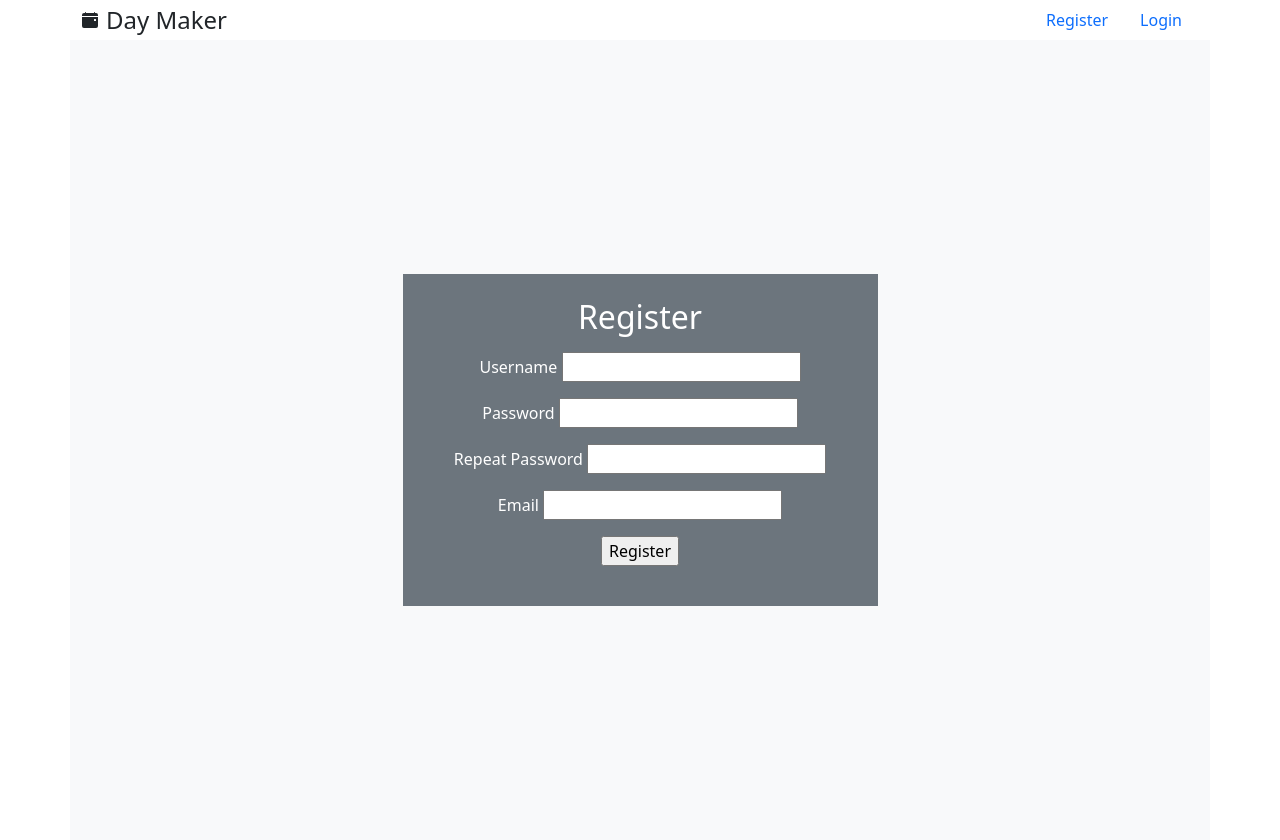
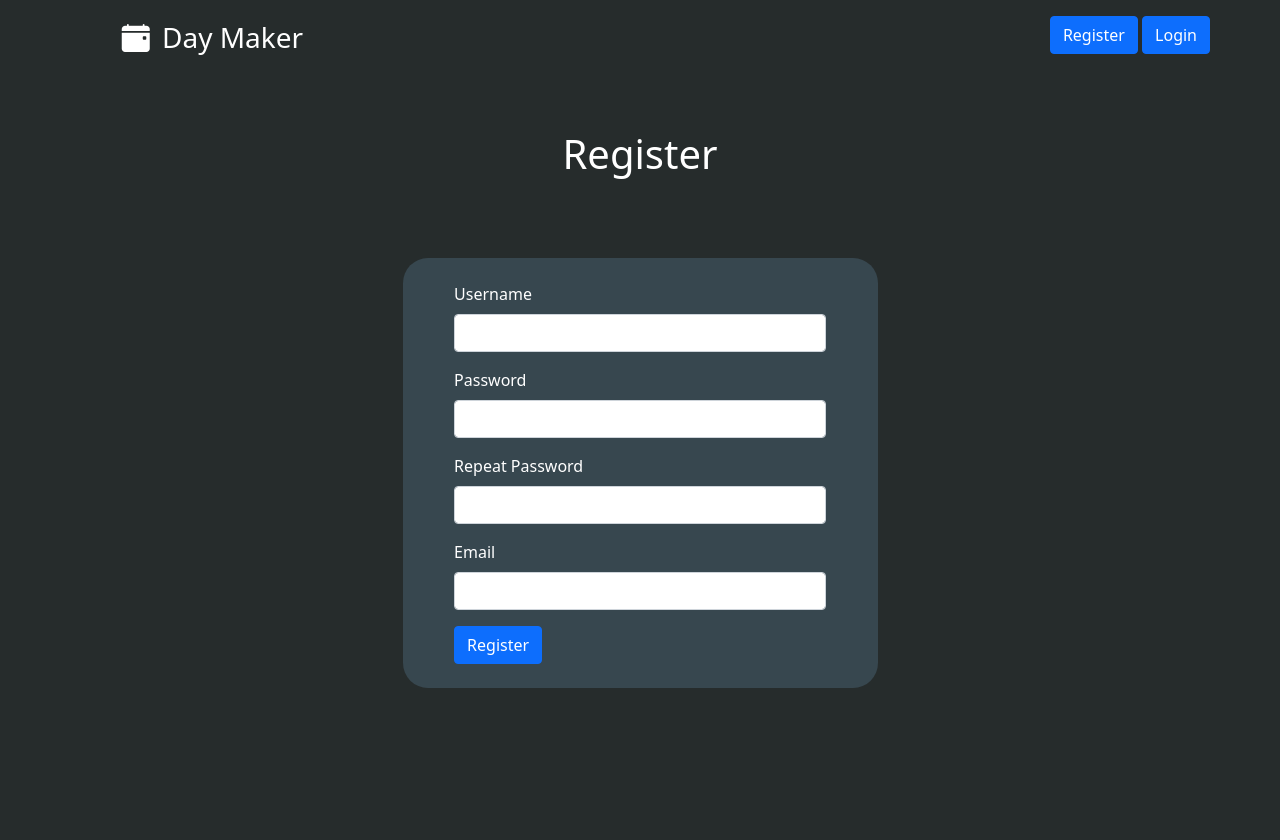
Before and after one commit to shavaine/day-maker, a Flask app: page /register in a window 1280 px wide. After the commit the page ends 688 px from the top, so only its background shows below. Run offline with Flask 2, Linux system fonts and the light colour scheme.

Commit message:
Style Overhaul for Login, Register and Dashboard
- Calendar view is now dashboard
- removed dashboard.html
- edited style.css

```diff
--- a/routes.py
+++ b/routes.py
@@ -54,7 +54,9 @@ def register():
 @app.route('/dashboard', methods=['GET','POST'])
 @login_required
 def dashboard():
-    return render_template('dashboard.html')
+    schedules = Schedule.query.filter_by(user_id=current_user.id).all()
+    schedules_list = [{'title': Template.query.filter_by(id=schedule.template_id).first().name, 'start': str(schedule.date), 'url': url_for('day_view', schedule=schedule.id, template=Template.query.filter_by(id=schedule.template_id).first().name)} for schedule in schedules]
+    return render_template('calendar.html', date=datetime.today(), schedules=json.dumps([schedule for schedule in schedules_list]))
 
 @app.route('/tasks', methods=['GET', 'POST'])
 @login_required
@@ -184,12 +186,6 @@ def schedule():
     schedules_list = [{'title': todo.task.title, 'start': str(schedule.date)+'T'+str(todo.start_time), 'end': str(schedule.date)+'T'+str(todo.end_time), 'url': url_for('day_view', schedule=schedule.id, template=Template.query.filter_by(id=schedule.template_id).first().name)} for todo in todos]
     return render_template('todays_schedule.html', date=schedule.date, schedules=json.dumps([schedule for schedule in schedules_list]), todos=todos,  template=current_template.name)
 
-@app.route('/calender', methods=['GET', 'POST'])
-def calender():
-    schedules = Schedule.query.filter_by(user_id=current_user.id).all()
-    schedules_list = [{'title': Template.query.filter_by(id=schedule.template_id).first().name, 'start': str(schedule.date), 'url': url_for('day_view', schedule=schedule.id, template=Template.query.filter_by(id=schedule.template_id).first().name)} for schedule in schedules]
-    return render_template('calendar.html', date=datetime.today(), schedules=json.dumps([schedule for schedule in schedules_list]))
-
 @app.route('/day_view/<schedule>')
 @login_required
 def day_view(schedule):
--- a/static/styles.css
+++ b/static/styles.css
@@ -1,3 +1,21 @@
 html, body {
     height: 100%;
+    background-color: #262C2C;
   }
+
+.day-primary {
+  background-color: #37474F;
+}
+
+.day-secondary {
+  background-color: #5F6D6D;
+}
+
+.curved {
+  border-radius: 25px;
+}
+
+a {
+  text-decoration: none;
+  color: black;
+}
--- a/templates/base.html
+++ b/templates/base.html
@@ -6,46 +6,34 @@
     <meta http-equiv="X-UA-Compatible" content="IE=edge">
     <meta name="viewport" content="width=device-width, initial-scale=1.0">
     <link href="https://cdn.jsdelivr.net/npm/bootstrap@5.0.1/dist/css/bootstrap.min.css" rel="stylesheet" integrity="sha384-+0n0xVW2eSR5OomGNYDnhzAbDsOXxcvSN1TPprVMTNDbiYZCxYbOOl7+AMvyTG2x" crossorigin="anonymous">
+    <link rel="stylesheet" href="https://cdn.jsdelivr.net/npm/bootstrap-icons@1.5.0/font/bootstrap-icons.css">
     <link rel="stylesheet" href="../static/styles.css">
     <title>{% block title %}{% endblock %}</title>
     {% endblock %}
 </head>
 <body >
-  <div class="container">
-    <header class="nav justify-content-center">
-
-      <a href="{{url_for('home')}}" class="d-flex align-items-center mb-3 mb-md-0 me-md-auto text-dark text-decoration-none">
-        <svg xmlns="http://www.w3.org/2000/svg" width="16" height="16" fill="currentColor" class="bi bi-calendar-event-fill mr-2" viewBox="0 0 16 16">
-          <path d="M4 .5a.5.5 0 0 0-1 0V1H2a2 2 0 0 0-2 2v1h16V3a2 2 0 0 0-2-2h-1V.5a.5.5 0 0 0-1 0V1H4V.5zM16 14V5H0v9a2 2 0 0 0 2 2h12a2 2 0 0 0 2-2zm-3.5-7h1a.5.5 0 0 1 .5.5v1a.5.5 0 0 1-.5.5h-1a.5.5 0 0 1-.5-.5v-1a.5.5 0 0 1 .5-.5z"/>
-        </svg>
-        <span class="fs-4 ms-2">Day Maker</span>
+  <header class="container pt-3">
+    <div class="row">
+      <div class="col-3 text-center">
+        <a href="{{url_for('home')}}">
+          <i class="bi bi-calendar-event-fill text-white fs-3"></i>
+          <span class="fs-3 ms-2 text-white">Day Maker</span>
         </a>
-
-      <ul class="nav nav-pills">
-        {% if current_user.is_authenticated %}
-          <li class="nav-item">
-            <a class="nav-link" href="{{url_for('dashboard')}}">Dashboard</a>
-          </li>
-        {% endif %}
+      </div>
+      <div class="col-9 pe-0">
+          <div class="ms-auto text-white text-end">
             {% if not current_user.is_authenticated %}
-        <li class="nav-item">
-          <a class="nav-link" href="{{url_for('register')}}">Register</a>
-        </li>
-        {% endif %}
-
-        {% if not current_user.is_authenticated %}
-        <li class="nav-item">
-          <a class="nav-link" href="{{url_for('login')}}">Login</a>
-        </li>
+            <span class="btn btn-primary"><a class="text-white" href="{{url_for('register')}}">Register</a></span>
+            <span class="btn btn-primary"><a class="text-white" href="{{url_for('login')}}">Login</a></span>
             {% endif %}
             {% if current_user.is_authenticated %}
-        <li class="nav-item">
-          <a class="nav-link" href="{{url_for('logout')}}">Logout</a>
-        </li>
+            <span class="btn btn-primary"><a class="text-white" href="{{url_for('dashboard')}}">Dashboard</a></span>
+            <span class="btn btn-primary"><a class="text-white" href="{{url_for('logout')}}">Logout</a></span>
             {% endif %}
-      </ul>
+          </div>
+      </div>
+    </div>
   </header>
-  </div>
   <div class='container'>
     {% include 'messages.html' %}
     {% block body %}{% endblock %}
--- a/templates/register.html
+++ b/templates/register.html
@@ -1,30 +1,38 @@
 {% extends "base.html" %}
 {% block title %}Register{% endblock %}
 {% block content %}
-    <div class="container h-100 bg-light">
-        <div class="row justify-content-center align-items-center h-100">
-            <div class="col-5 bg-secondary my-auto py-4">
-                <form class="text-center" method="POST" action="/register">
-                    <h2 class="text-center text-white mb-3">Register</h2>
-                    {{ RegisterForm.hidden_tag() }}
-                    <p class="text-white">
-                        {{ RegisterForm.username.label }}
-                        {{ RegisterForm.username() }}
-                    </p>
-                    <p class="text-white">
-                        {{ RegisterForm.password.label }}
-                        {{ RegisterForm.password() }}
-                    </p>
-                    <p class="text-white">
-                        {{ RegisterForm.password_repeat.label }}
-                        {{ RegisterForm.password_repeat() }}
-                    </p>
-                    <p class="text-white">
-                        {{ RegisterForm.email.label }}
-                        {{ RegisterForm.email() }}
-                    </p>
-                    <p>{{ RegisterForm.submit() }}</p>
-                </form>
+    <div class="container h-50">
+        <div class="row justify-content-center align-items-center h-50">
+            <div class="col-6 text-center text-white">
+                <h1>Register</h1>
+            </div>
+        </div>
+        <div class="row justify-content-center h-25">
+            <div class="col-5 day-primary py-4 curved">
+                <div class="row justify-content-center">
+                    <div class="col-10">
+                        <form class="" method="POST" action="/register">
+                            {{ RegisterForm.hidden_tag() }}
+                            <div class="mb-3">
+                                <label for="exampleInputEmail1" class="form-label text-white">{{ RegisterForm.username.label }}</label>
+                                {{ RegisterForm.username(type="input", class="form-control") }}
+                            </div>
+                            <div class="mb-3">
+                                <label for="exampleInputEmail1" class="form-label text-white">{{ RegisterForm.password.label }}</label>
+                                {{ RegisterForm.password(type="password", class="form-control") }}
+                            </div>
+                            <div class="mb-3">
+                                <label for="exampleInputEmail1" class="form-label text-white">{{ RegisterForm.password_repeat.label }}</label>
+                                {{ RegisterForm.password_repeat(type="password", class="form-control") }}
+                            </div>
+                            <div class="mb-3">
+                                <label for="exampleInputEmail1" class="form-label text-white">{{ RegisterForm.email.label }}</label>
+                                {{ RegisterForm.email(type="email", class="form-control") }}
+                            </div>
+                            <div>{{ RegisterForm.submit(class="btn btn-primary") }}</div>
+                        </form>
+                    </div>
+                </div>
             </div>
         </div>
     </div>
```
Also changed, not shown: templates/calendar.html (+19 -30 lines), templates/dashboard.html (deleted, +0 -57 lines), templates/home.html (+15 -5 lines), templates/login.html (+24 -16 lines), dayMaker.db. Lines whose indentation alone changed are shown as unchanged.
